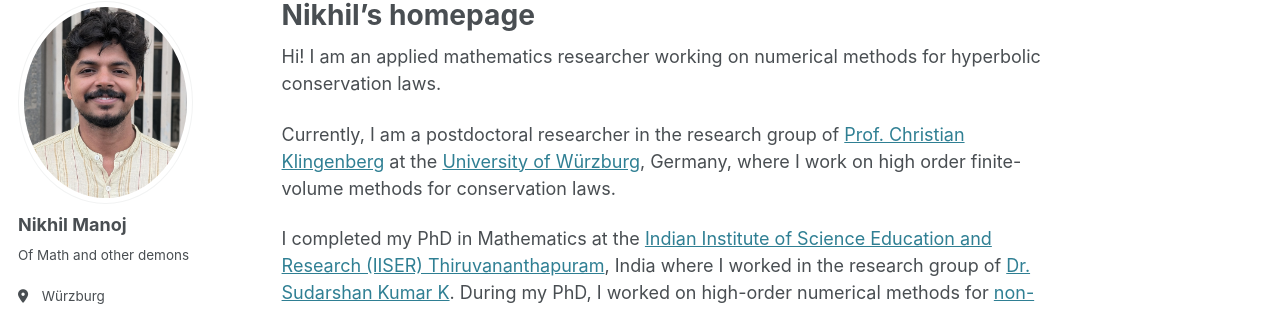
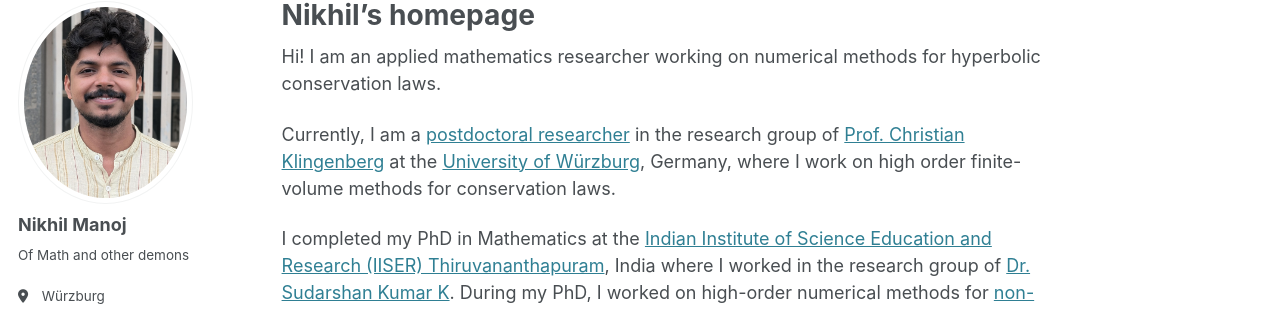
Before and after one commit to nikhil0597/nikhil0597.github.io, a Jekyll site: the page built from _pages/about.md, in a window 1280 px wide and 973 px high. Shown: the part 105-415 px from the top of the window. Built offline with Jekyll 4.4.1, drawn with Linux system fonts in a browser that asks for light colours; some web fonts are replaced; part of the change alters nothing that is shown.

```diff
--- a/_pages/about.md
+++ b/_pages/about.md
@@ -10,7 +10,7 @@ redirect_from:
 
 Hi! I am an applied mathematics researcher working on numerical methods for hyperbolic conservation laws.
 
-Currently, I am a postdoctoral researcher in the research group of [Prof. Christian Klingenberg](https://ifm.mathematik.uni-wuerzburg.de/~klingen/index.html) at the [University of Würzburg](https://www.uni-wuerzburg.de/en/university/), Germany, where I work on high order finite-volume methods for conservation laws.
+Currently, I am a [postdoctoral researcher](https://www.mathematik.uni-wuerzburg.de/en/fluidmechanics/team/nikhil-manoj/) in the research group of [Prof. Christian Klingenberg](https://ifm.mathematik.uni-wuerzburg.de/~klingen/index.html) at the [University of Würzburg](https://www.uni-wuerzburg.de/en/university/), Germany, where I work on high order finite-volume methods for conservation laws.
 
 I completed my PhD in Mathematics at the [Indian Institute of Science Education and Research (IISER) Thiruvananthapuram](https://www.iisertvm.ac.in/), India where I worked in the research group of [Dr. Sudarshan Kumar K](https://www.iisertvm.ac.in/faculty/sudarshan). During my PhD, I worked on high-order numerical methods for [non-local conservation laws](https://www.esaim-m2an.org/articles/m2an/abs/2023/06/m2an230129/m2an230129.html) and [conservation laws with discontinuous flux](https://arxiv.org/abs/2501.04620). My PhD thesis can be found [here](files/thesis final_Nikhil Manoj.pdf).
 
```
